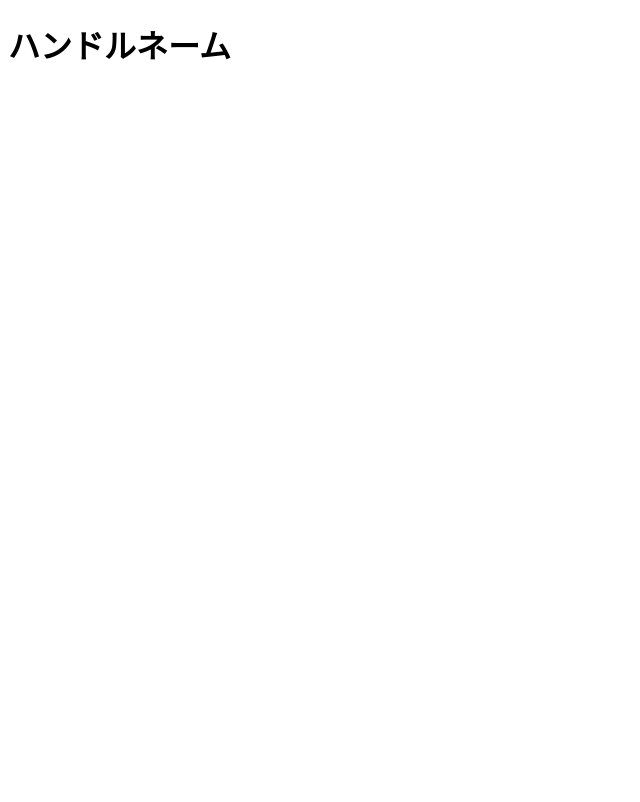
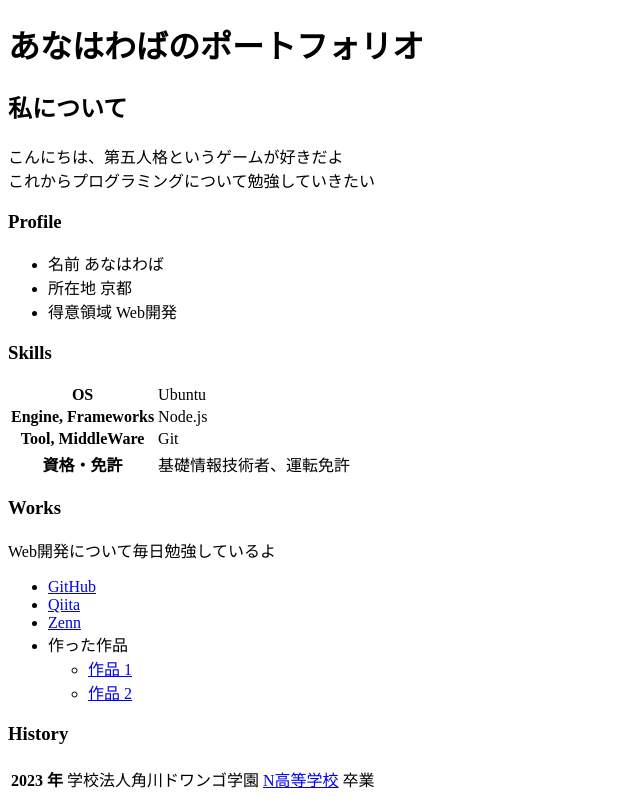
Before and after one commit to ywvhnpw4zx-art/dowangoasuka.github.io, a plain HTML site: page index.html in a window 1280 px wide. Shown: the whole page, without its empty margins (0-640 px from the left). Drawn offline with Linux system fonts and the light colour scheme.

Commit message:
Update index.html

```diff
--- a/index.html
+++ b/index.html
@@ -3,9 +3,66 @@
   <head>
     <meta charset="utf-8">
     <meta name="viewport" content="width=device-width, initial-scale=1">
-    <title>ハンドルネームのポートフォリオ</title>
+    <title>あなはわばのポートフォリオ</title>
   </head>
   <body>
-    <h1>ハンドルネーム</h1>
+    <h1>あなはわばのポートフォリオ</h1>
+
+    <h2>私について</h2>
+    <p>
+      こんにちは、第五人格というゲームが好きだよ<br>
+      これからプログラミングについて勉強していきたい
+    </p>
+
+    <h3>Profile</h3>
+    <ul>
+      <li>名前 あなはわば</li>
+      <li>所在地 京都</li>
+      <li>得意領域 Web開発</li>
+    </ul>
+
+    <h3>Skills</h3>
+    <table>
+      <tr>
+        <th>OS</th>
+        <td>Ubuntu</td>
+      </tr>
+      <tr>
+        <th>Engine, Frameworks</th>
+        <td>Node.js</td>
+      </tr>
+      <tr>
+        <th>Tool, MiddleWare</th>
+        <td>Git</td>
+      </tr>
+      <tr>
+        <th>資格・免許</th>
+        <td>基礎情報技術者、運転免許</td>
+      </tr>
+    </table>
+
+    <h3>Works</h3>
+    <p>Web開発について毎日勉強しているよ</p>
+    <ul>
+      <li><a href="https://github.com/">GitHub</a></li>
+      <li><a href="https://qiita.com/">Qiita</a></li>
+      <li><a href="https://zenn.dev/">Zenn</a></li>
+      <li>
+        作った作品
+        <ul>
+          <li><a href="https://example.com/">作品 1</a></li>
+          <li><a href="https://example.com/">作品 2</a></li>
+        </ul>
+      </li>
+    </ul>
+
+    <h3>History</h3>
+    <p></p>
+    <table>
+      <tr>
+        <th>2023 年</th>
+        <td>学校法人角川ドワンゴ学園 <a href="https://nnn.ed.jp/">N高等学校</a> 卒業</td>
+      </tr>
+    </table>
   </body>
 </html>
```
